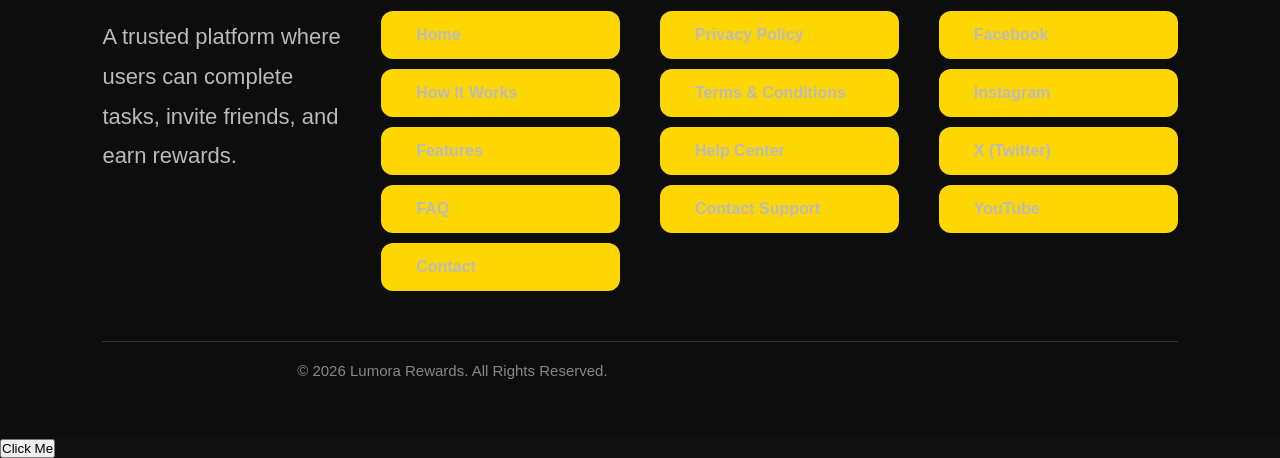
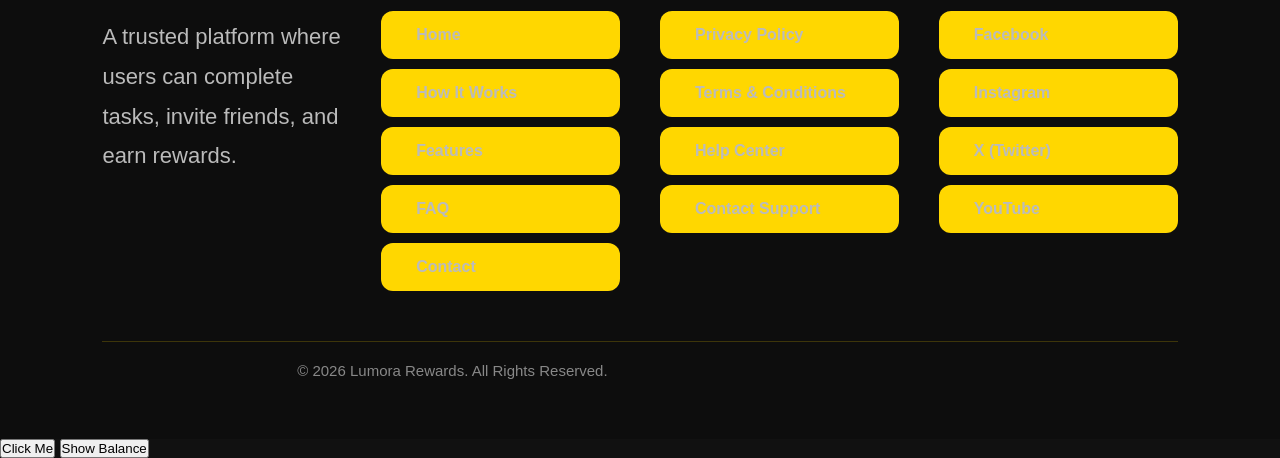
Before and after one commit to lumora591-rgb/lumora-rewards, a plain HTML site: page index.html in a window 1280 px wide. Shown: the part 4053-4511 px from the top of the page. Drawn offline with Linux system fonts and the light colour scheme.

Commit message:
Update index.html

```diff
--- a/index.html
+++ b/index.html
@@ -229,11 +229,14 @@
 
 </footer>
 
-<script src="script.js"></script>
-
 <button onclick="welcomeUser()">
     Click Me
 </button>
 
+<button onclick="showBalance()">
+    Show Balance
+</button>
+
+<script src="script.js"></script>
 </body>
 </html>
```
